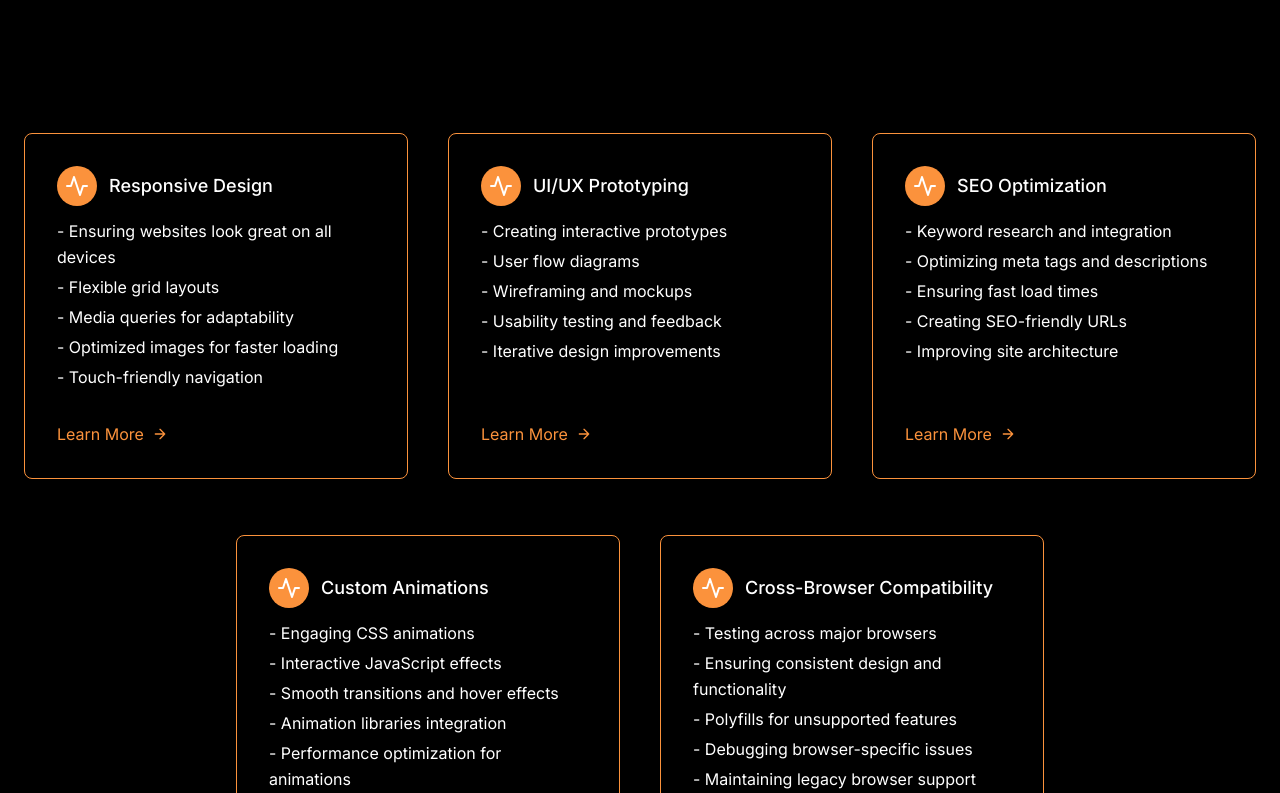
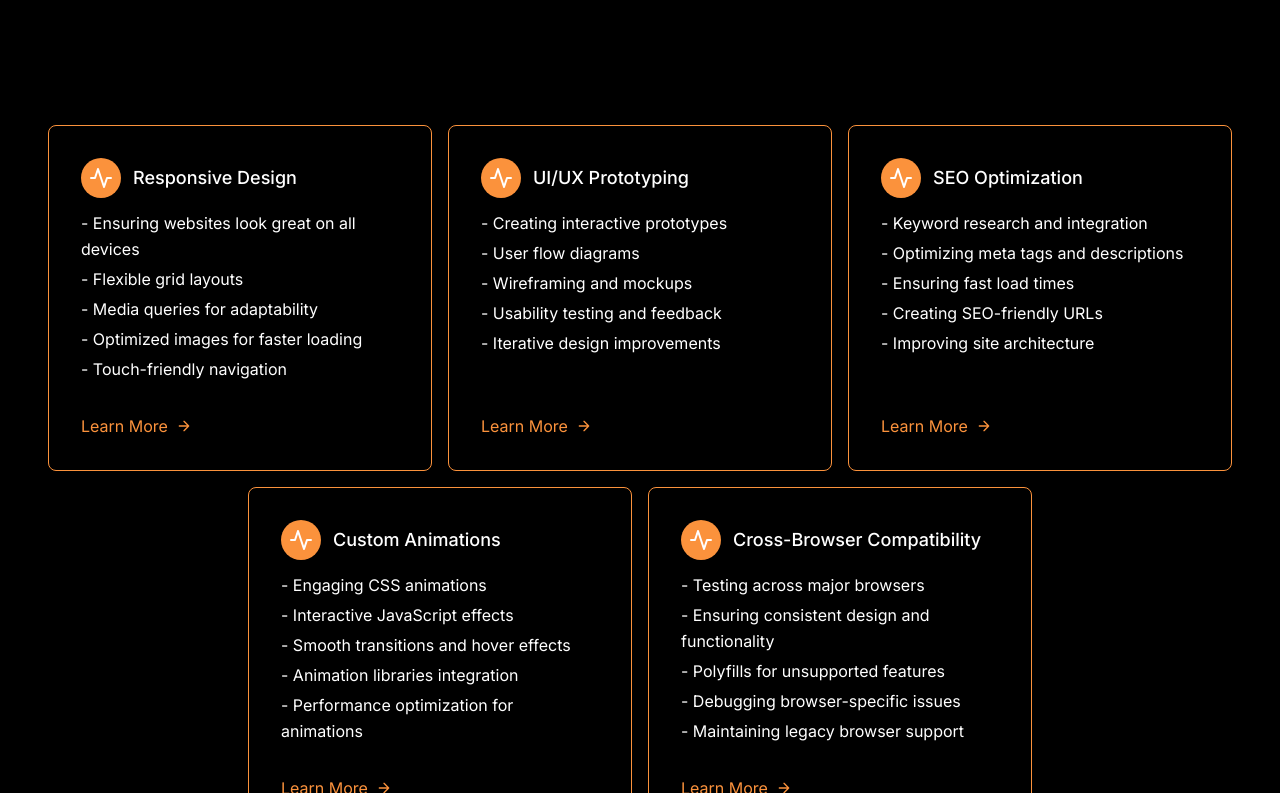
Before and after one commit to AhsanAli-Soomro/portfolio-web, a Next.js app: page /About in a window 1280 px wide. Shown: the part 427-1220 px from the top of the page. Built offline with nearby package versions, Linux system fonts and the light colour scheme.

Commit message:
update card

```diff
--- a/src/app/components/Cards.jsx
+++ b/src/app/components/Cards.jsx
@@ -55,9 +55,9 @@ function Cards() {
     ];
 
     return (
-        <div className='bg-black flex flex-wrap justify-center gap-6'>
+        <div className='bg-black flex flex-wrap justify-center gap-4'>
             {CardData.map((data, index) => (
-                <div key={index} className="flex flex-col mb-6 m-2 rounded-lg dark:bg-gray-800 bg-black border border-orange-400 p-6 sm:p-8 w-full sm:w-80 md:w-96 shadow-xl transition duration-300 transform hover:-translate-y-2">
+                <div key={index} className="flex flex-col mb-6 m-2 md:m-0 rounded-lg dark:bg-gray-800 bg-black border border-orange-400 p-6 sm:p-8 w-full sm:w-80 md:w-96 shadow-xl transition duration-300 transform hover:-translate-y-2">
                     <div className="flex items-center mb-3">
                         <div className="w-10 h-10 inline-flex items-center justify-center rounded-full dark:bg-indigo-500 bg-orange-400 text-white flex-shrink-0">
                             <svg fill="none" stroke="currentColor" strokeLinecap="round" strokeLinejoin="round"
```
